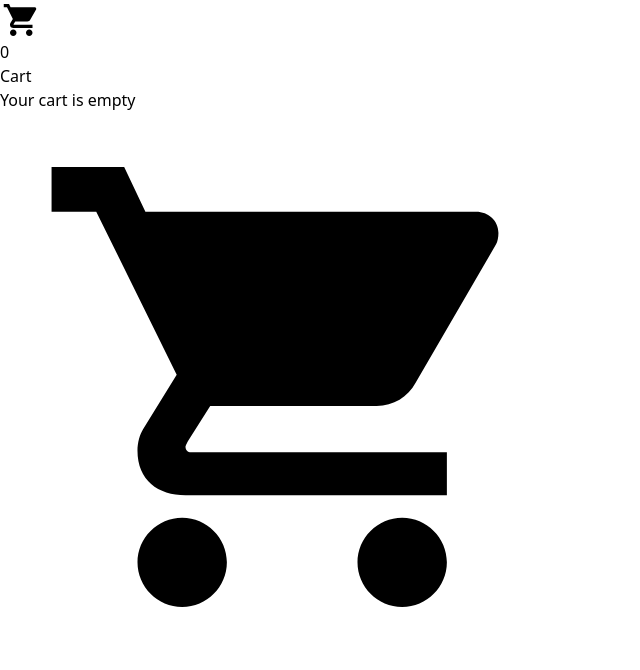
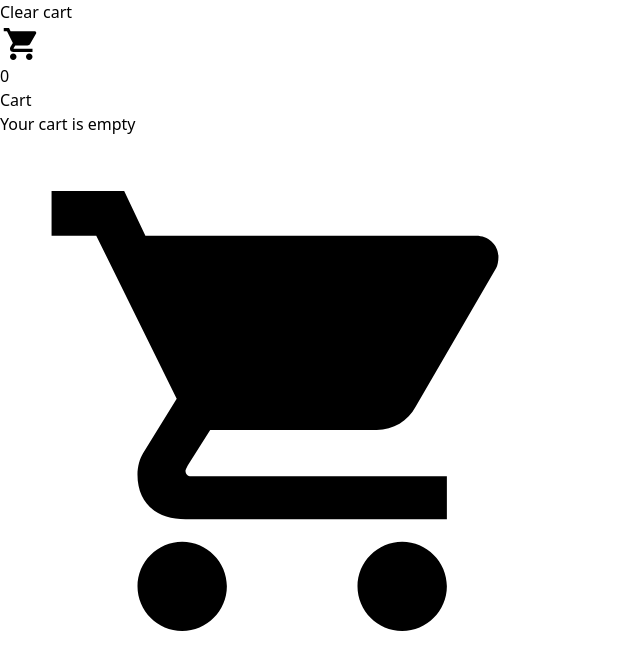
Before and after one commit to techNinja20/vitte-two, a React (Vite) app: page /checkout in a window 1280 px wide. Shown: the top 670 px of the page, without its empty margins (0-640 px from the left). Built offline with nearby package versions, Linux system fonts and the light colour scheme.

Commit message:
another add to cart created with context

```diff
--- a/src/components/CartPage.jsx
+++ b/src/components/CartPage.jsx
@@ -3,11 +3,24 @@ import { Link } from "react-router"
 import { useCartContext } from "../context/CartContext"
 
 const CartPage = () => {
-  const { cart } = useCartContext()
+  const { cart, clearCart } = useCartContext()
+
+  const totalAmount = cart.reduce(
+    (prev, curr) => prev + curr.price * curr.quantity,
+    0,
+  )
+
+  console.log("totalAmount:", totalAmount)
 
   return (
     <div className="w-full bg-gray-300 min-h-screen w-full">
-      <div className="flex justify-end items-center p-8 relative">
+      <div className="flex justify-end items-center gap-4 p-8 relative">
+        <button
+          onClick={clearCart}
+          className="text-red-600 text-2xl font-medium "
+        >
+          Clear cart
+        </button>
         <Link to="/checkout" className="bg-gray-400 rounded-full p-2  ">
           <IoMdCart size={40} />
         </Link>
@@ -66,10 +79,9 @@ const CartPage = () => {
         </div>
       ) : (
         <div className="flex flex-col items-center">
-                      <h3 className="font-bold text-3xl">Your cart is empty</h3>
+          <h3 className="font-bold text-3xl">Your cart is empty</h3>
 
-                      <IoMdCart size={550} className="animate-bounce mt-16"  />
-
+          <IoMdCart size={550} className="animate-bounce mt-16" />
         </div>
       )}
     </div>
--- a/src/context/CartContext.jsx
+++ b/src/context/CartContext.jsx
@@ -23,8 +23,12 @@ const CartContext = ({ children }) => {
     ])
   }
 
+    function clearCart() {
+        setCart([])
+    }
+
   return (
-    <CartContextProvider.Provider value={{ cart, setCart, addToCart }}>
+    <CartContextProvider.Provider value={{ cart, setCart, addToCart,clearCart }}>
       {children}
     </CartContextProvider.Provider>
   )
```
